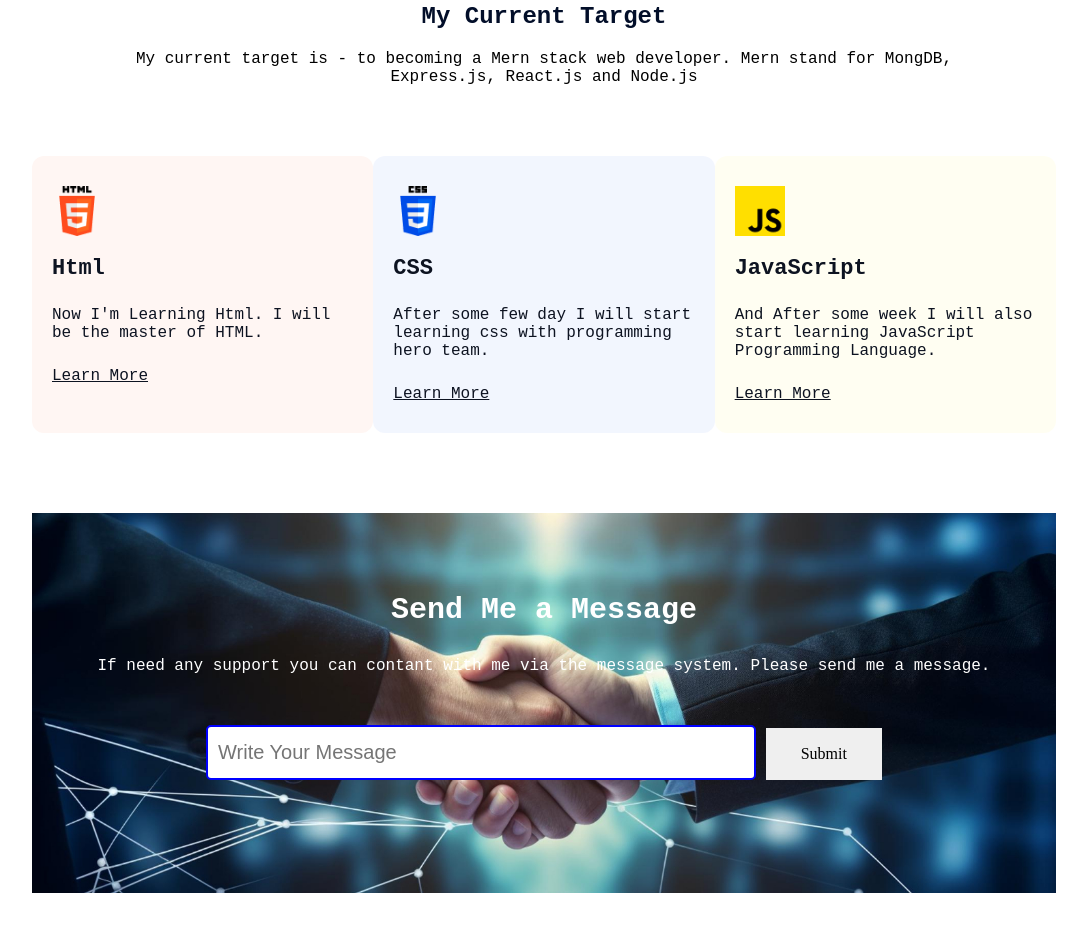
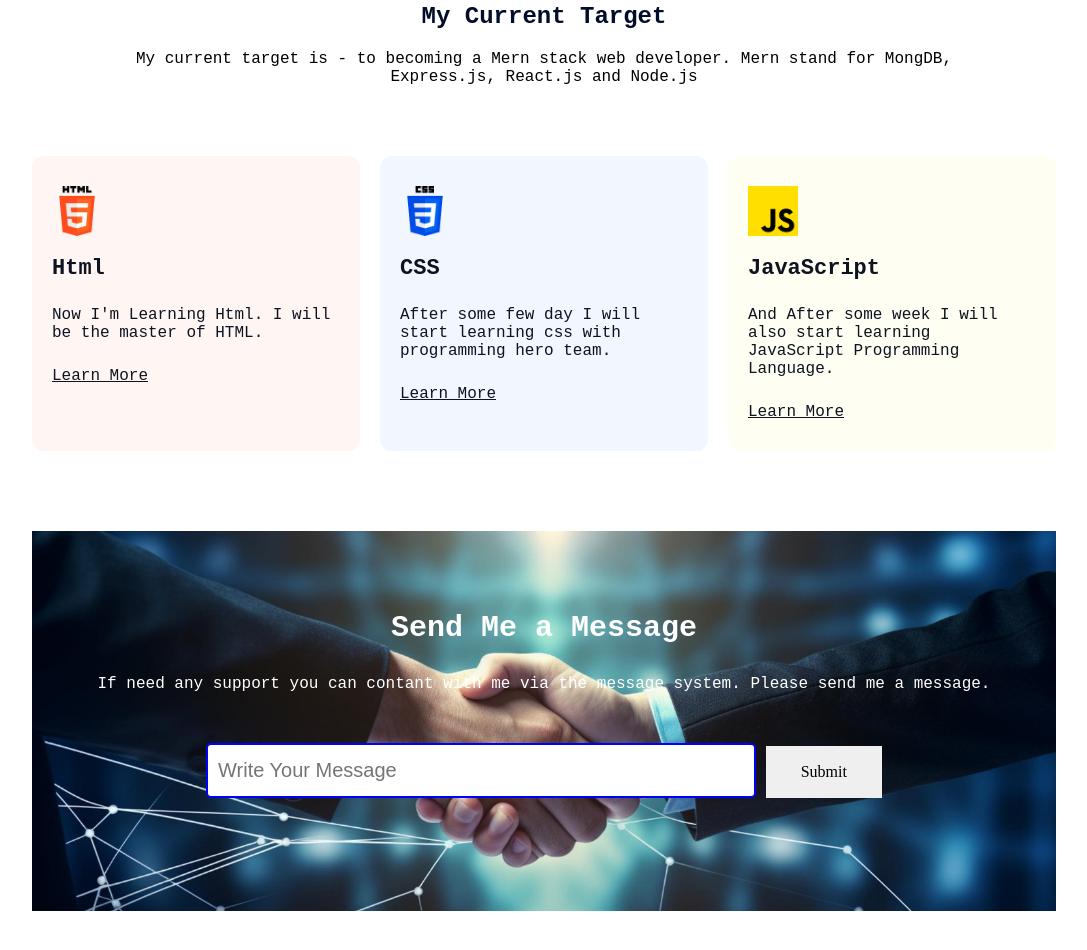
Before and after one commit to Sushanta65/developer-profile-ass-1, a plain HTML site: page index.html in a window 1280 px wide. Shown: the part 2905-3855 px from the top of the page, without its empty margins (96-1183 px from the left). Drawn offline with Linux system fonts and the light colour scheme; a web font is replaced by a local one.

Commit message:
Resolve Some More Mistake

```diff
--- a/styles/style.css
+++ b/styles/style.css
@@ -187,6 +187,7 @@ body {
     display: flex;
     justify-content: space-evenly;
     margin-top: 20px;
+    gap: 20px;
 }
 .topic{
     width: 390px;
@@ -278,3 +279,5 @@ body {
     align-items: center;
     justify-content: space-between;
 }
+
+/* Allmost complete now */
```
